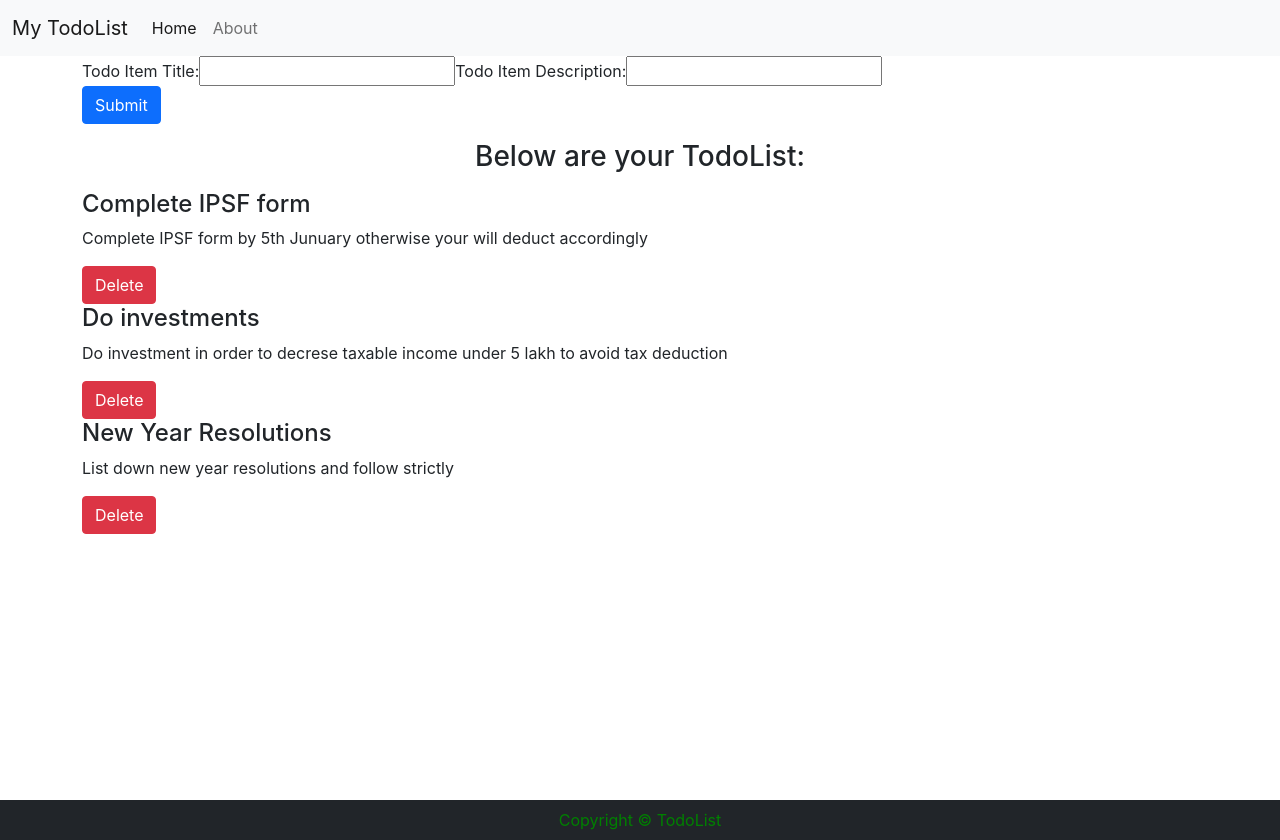
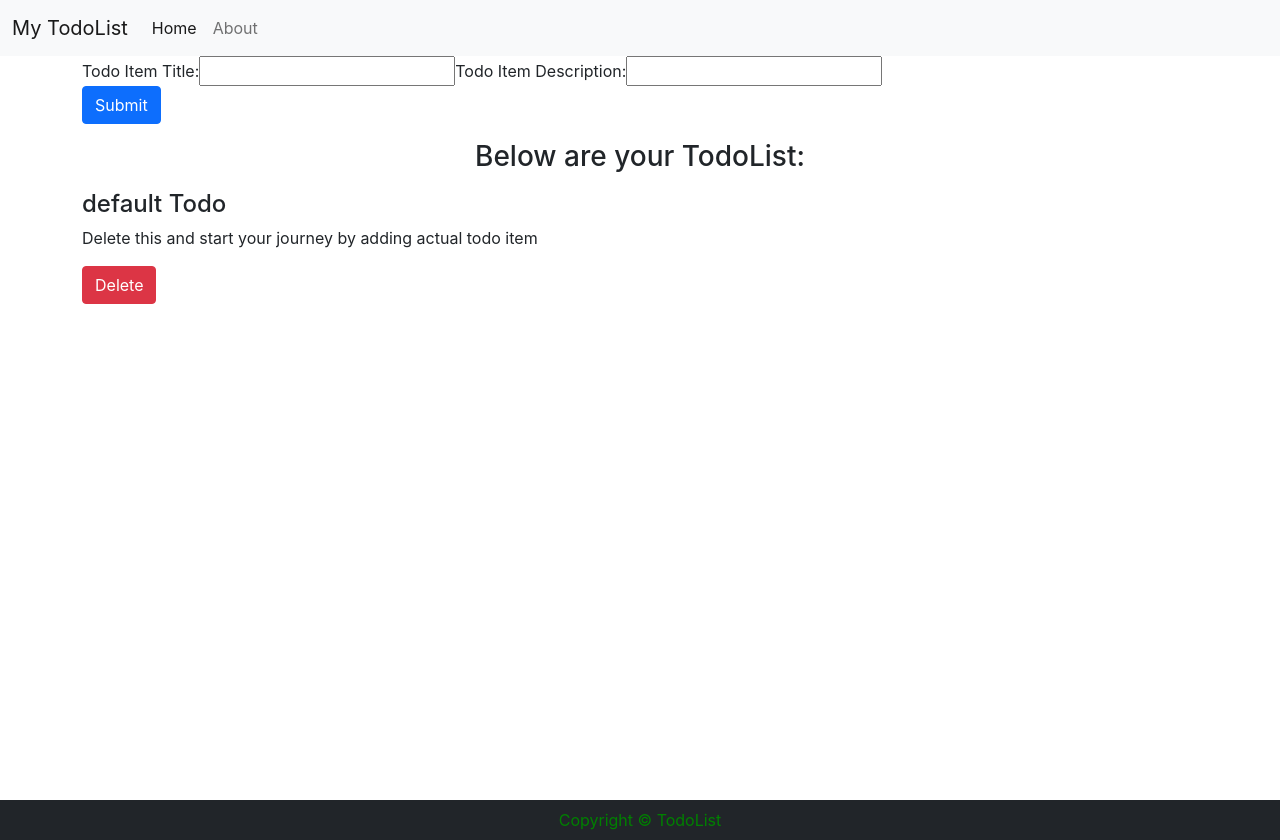
Before and after one commit to milangarain/Todos-list, a React (Create React App) app: page / in a window 1280 px wide. Built offline with nearby package versions, Linux system fonts and the light colour scheme.

Commit message:
update default todos

```diff
--- a/src/App.js
+++ b/src/App.js
@@ -8,17 +8,9 @@ import AddTodoItem from "./MyComponents/AddTodoItem";
 function App() {
   const [todoList, setTodoList] = useState([{
     SNo: 1,
-    name: "Complete IPSF form",
-    desp: "Complete IPSF form by 5th Junuary otherwise your will deduct accordingly"
-  }, {
-    SNo: 2,
-    name: "Do investments",
-    desp: "Do investment in order to decrese taxable income under 5 lakh to avoid tax deduction"
-  }, {
-    SNo: 3,
-    name: "New Year Resolutions",
-    desp: "List down new year resolutions and follow strictly"
-  }]);
+    name: "default Todo",
+    desp: "Delete this and start your journey by adding actual todo item"
+  }])
 
   const [sNO, setSNo] = useState(4);
 
```
